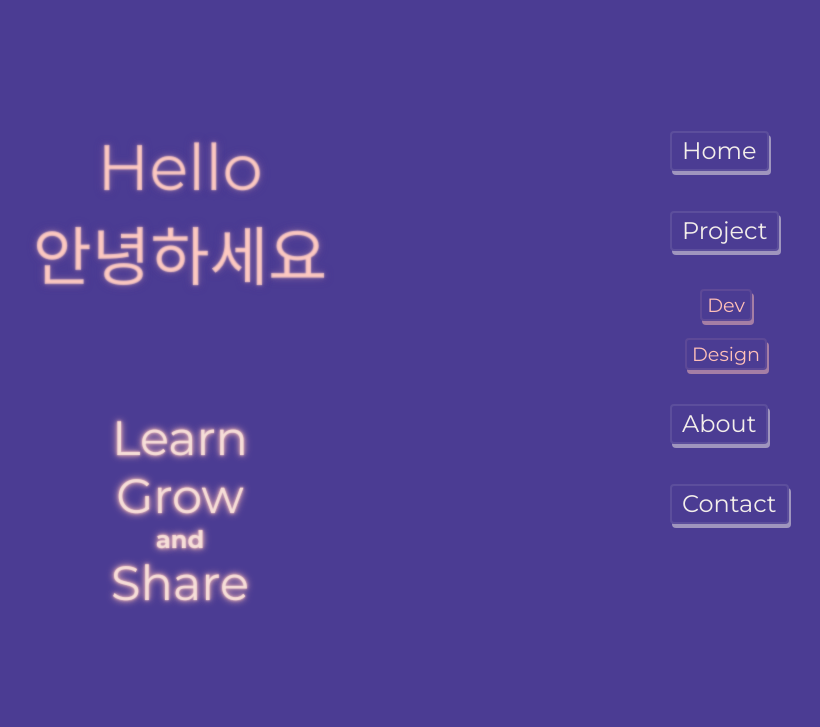
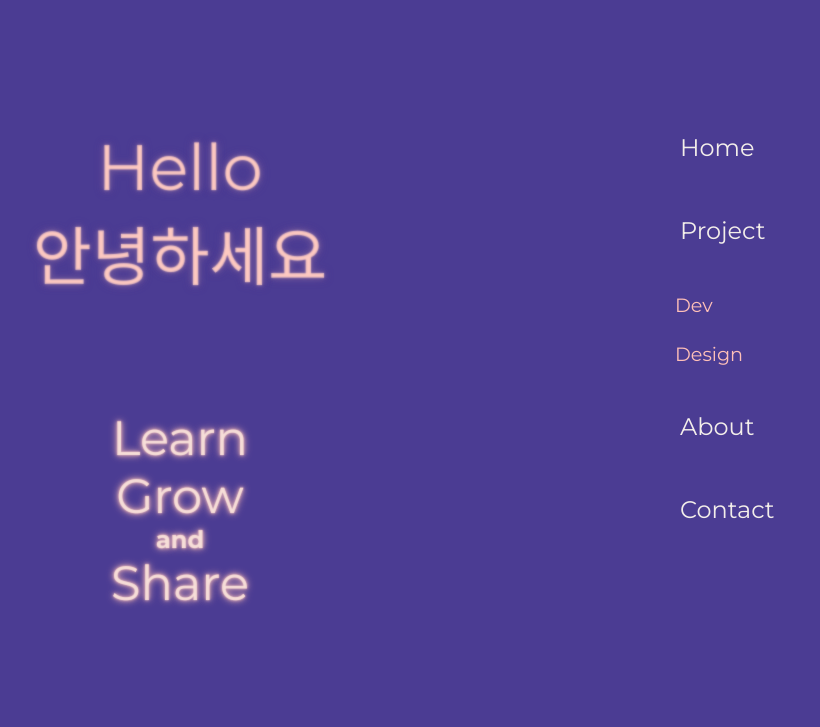
Before and after one commit to hellogracec/grace.github.io, a PHP site: page / in a window 1280 px wide. Shown: the part 70-797 px from the top of the page, without its empty margins (460-1280 px from the left). Run offline with PHP 8.4, Linux system fonts and the light colour scheme; some libraries are stand-ins or nearby versions.

Commit message:
nav modified

```diff
--- a/scss/site/_nav.scss
+++ b/scss/site/_nav.scss
@@ -130,13 +130,13 @@ header {
 
       // Box styles
       a {
-        border: rgba($myWhite, 0.1) 2px solid;
-        border-radius: 4px;
+        // border: rgba($myWhite, 0.1) 2px solid;
+        // border-radius: 4px;
         display: inline-block;
         padding: 0 10px;
-        -webkit-box-shadow: 2px 4px rgba($myWhite, 0.5);
-        box-shadow: 2px 4px rgba($myWhite, 0.5);
-        line-height: 1.5em;
+        // -webkit-box-shadow: 2px 4px rgba($myWhite, 0.5);
+        // box-shadow: 2px 4px rgba($myWhite, 0.5);
+        // line-height: 1.5em;
         -webkit-transition: all 0.3s ease-in-out;
         -o-transition: all 0.3s ease-in-out;
         transition: all 0.3s ease-in-out;
@@ -145,9 +145,9 @@ header {
         &:focus,
         &:active {
           opacity: 0.8;
-          background-color: rgba($myWhite, 0.1);
-          -webkit-box-shadow: 2px 4px 3px rgba($myWhite, 0.5);
-          box-shadow: 2px 4px 3px rgba($myWhite, 0.5);
+          // background-color: rgba($myWhite, 0.1);
+          // -webkit-box-shadow: 2px 4px 3px rgba($myWhite, 0.5);
+          // box-shadow: 2px 4px 3px rgba($myWhite, 0.5);
         }
       }
 
@@ -158,17 +158,16 @@ header {
 
       .list-sub {
         li {
-          margin: 15px;
-          text-align: center;
+          margin: 15px 0;
         }
         // Box styles
         a {
-          border: rgba($myPink, 0.1) 2px solid;
-          border-radius: 4px;
+          // border: rgba($myPink, 0.1) 2px solid;
+          // border-radius: 4px;
           display: inline-block;
           padding: 0 5px;
-          -webkit-box-shadow: 2px 4px rgba($myPink, 0.5);
-          box-shadow: 2px 4px rgba($myPink, 0.5);
+          // -webkit-box-shadow: 2px 4px rgba($myPink, 0.5);
+          // box-shadow: 2px 4px rgba($myPink, 0.5);
           -webkit-transition: all 0.6s ease-in-out;
           -o-transition: all 0.6s ease-in-out;
           transition: all 0.6s ease-in-out;
@@ -177,9 +176,9 @@ header {
           &:focus,
           &:active {
             opacity: 0.8;
-            background-color: rgba($myPink, 0.1);
-            -webkit-box-shadow: 2px 4px 3px rgba($myPink, 0.5);
-            box-shadow: 2px 4px 3px rgba($myPink, 0.5);
+            // background-color: rgba($myPink, 0.1);
+            // -webkit-box-shadow: 2px 4px 3px rgba($myPink, 0.5);
+            // box-shadow: 2px 4px 3px rgba($myPink, 0.5);
           }
         }
       }
--- a/styles/styles.css
+++ b/styles/styles.css
@@ -197,42 +197,26 @@ header .overlay .closebtn:hover {
     height: 100vh;
     z-index: 999; }
     header .main-nav a {
-      border: rgba(243, 238, 234, 0.1) 2px solid;
-      border-radius: 4px;
       display: inline-block;
       padding: 0 10px;
-      -webkit-box-shadow: 2px 4px rgba(243, 238, 234, 0.5);
-      box-shadow: 2px 4px rgba(243, 238, 234, 0.5);
-      line-height: 1.5em;
       -webkit-transition: all 0.3s ease-in-out;
       -o-transition: all 0.3s ease-in-out;
       transition: all 0.3s ease-in-out; }
       header .main-nav a:hover, header .main-nav a:focus, header .main-nav a:active {
-        opacity: 0.8;
-        background-color: rgba(243, 238, 234, 0.1);
-        -webkit-box-shadow: 2px 4px 3px rgba(243, 238, 234, 0.5);
-        box-shadow: 2px 4px 3px rgba(243, 238, 234, 0.5); }
+        opacity: 0.8; }
     header .main-nav ul {
       display: table-cell;
       vertical-align: middle; }
     header .main-nav .list-sub li {
-      margin: 15px;
-      text-align: center; }
+      margin: 15px 0; }
     header .main-nav .list-sub a {
-      border: rgba(255, 192, 184, 0.1) 2px solid;
-      border-radius: 4px;
       display: inline-block;
       padding: 0 5px;
-      -webkit-box-shadow: 2px 4px rgba(255, 192, 184, 0.5);
-      box-shadow: 2px 4px rgba(255, 192, 184, 0.5);
       -webkit-transition: all 0.6s ease-in-out;
       -o-transition: all 0.6s ease-in-out;
       transition: all 0.6s ease-in-out; }
       header .main-nav .list-sub a:hover, header .main-nav .list-sub a:focus, header .main-nav .list-sub a:active {
-        opacity: 0.8;
-        background-color: rgba(255, 192, 184, 0.1);
-        -webkit-box-shadow: 2px 4px 3px rgba(255, 192, 184, 0.5);
-        box-shadow: 2px 4px 3px rgba(255, 192, 184, 0.5); } }
+        opacity: 0.8; } }
 
 .hamburger {
   display: block;
```
Also changed, not shown: 1 other file.
